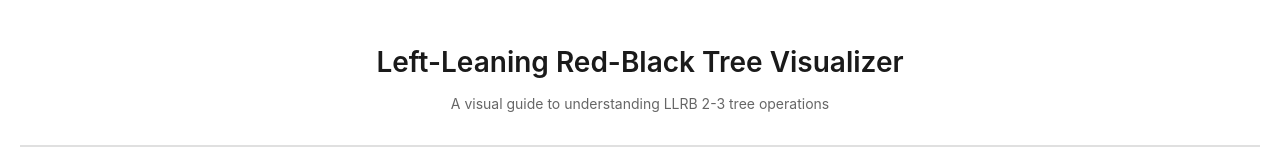
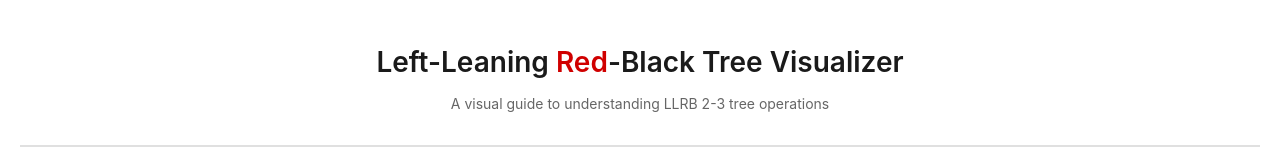
Before and after one commit to pmxi/llrb, a plain HTML site: page src/index.html in a window 1280 px wide. Shown: the top 160 px of the page. Drawn offline with nearby package versions, Linux system fonts and the light colour scheme.

Commit message:
Color 'Red' in title to match red edges
- Wrap 'Red' in Red-Black with span.red-text
- Use same red color as tree edges (#d00000)
- Adds visual consistency with tree visualization

```diff
--- a/src/css/styles.css
+++ b/src/css/styles.css
@@ -29,6 +29,10 @@ header h1 {
     font-weight: 600;
     margin-bottom: 8px;
     color: #1a1a1a;
+}
+
+header h1 .red-text {
+    color: #d00000;
 }
 
 header p {
--- a/src/index.html
+++ b/src/index.html
@@ -28,7 +28,7 @@
 <body>
     <div class="container">
         <header>
-            <h1>Left-Leaning Red-Black Tree Visualizer</h1>
+            <h1>Left-Leaning <span class="red-text">Red</span>-Black Tree Visualizer</h1>
             <p>A visual guide to understanding LLRB 2-3 tree operations</p>
         </header>
 
```
